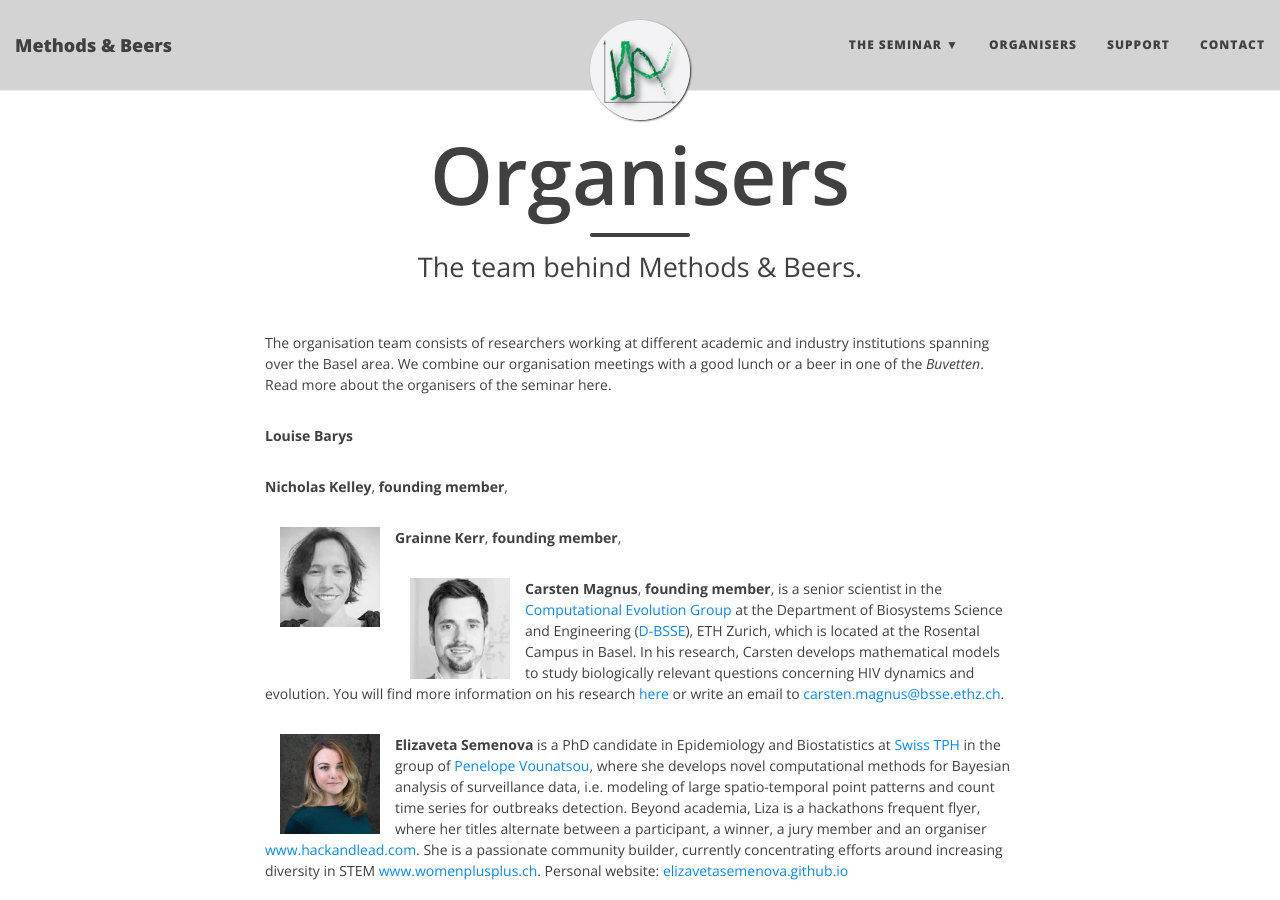
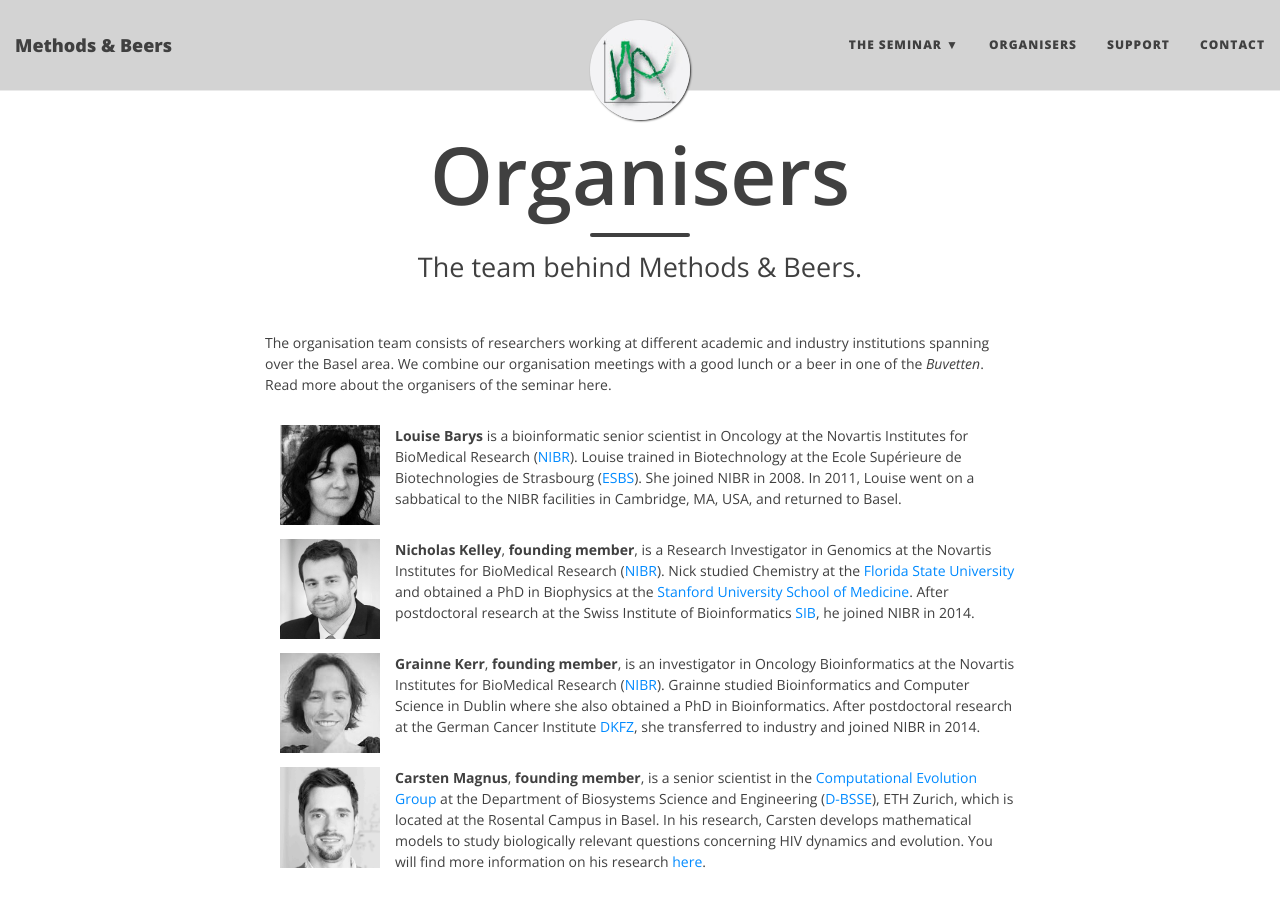
Before and after one commit to BaselComputationalCommunityInResearch/BaselComputationalCommunityInResearch.github.io, a Jekyll site: the page built from organisers/people.md, in a window 1280 px wide and 900 px high. Built offline with Jekyll 4.4.1, drawn with Linux system fonts in a browser that asks for light colours.

Commit message:
people page: added information on Louise, Nick and Grainne

```diff
--- a/organisers/people.md
+++ b/organisers/people.md
@@ -7,31 +7,39 @@
 The organisation team consists of researchers working at different academic and industry institutions spanning over the Basel area. We combine our organisation meetings with a good lunch or a beer in one of the _Buvetten_. Read more about the organisers of the seminar here.
 
 
-**Louise Barys**
 
-**Nicholas Kelley**, **founding member**,
-
-<img src="/img/grainne.jpg" alt="Drawing" style="width: 100px;" hspace="15px" align="left"/>  **Grainne Kerr**,  **founding member**,
-
-
-<img src="/img/carsten2.jpg" alt="Drawing" style="width: 100px;" hspace="15px" align="left"/>  **Carsten Magnus**, **founding member**,  is a senior scientist in the [Computational Evolution Group][link Tanja] at the Department of Biosystems Science and Engineering ([D-BSSE][link BSSE]), ETH Zurich, which is located at the Rosental Campus in Basel. In his research, Carsten develops mathematical models to study biologically relevant questions concerning HIV dynamics and evolution. You will find more information on his research [here][link Carsten] or write an email to <carsten.magnus@bsse.ethz.ch>.
+<img src="/img/louise.jpg" alt="Drawing" style="width: 100px;" hspace="15px" align="left"/>  **Louise Barys** is a bioinformatic senior scientist in Oncology at the Novartis Institutes for BioMedical Research ([NIBR][link NIBR]). Louise trained in Biotechnology at the Ecole Supérieure de Biotechnologies de Strasbourg ([ESBS][link esbs]). She joined NIBR in 2008. In 2011, Louise went on a sabbatical to the NIBR facilities in Cambridge, MA, USA, and returned to Basel.
 
 
 
 
-<img src="/img/liza.jpeg" alt="Drawing" style="width: 100px;" hspace="15px" align="left"/> **Elizaveta Semenova** is a PhD candidate in Epidemiology and  Biostatistics at [Swiss TPH][link TPH] in the group of [Penelope Vounatsou][link Bayesian group], where she develops novel computational methods for Bayesian analysis of surveillance data, i.e. modeling of large spatio-temporal point patterns and count time series for outbreaks detection. Beyond academia, Liza is a hackathons frequent flyer, where her titles alternate between a participant, a winner, a jury member and an organiser [www.hackandlead.com][link HackNLead]. She is a passionate community builder, currently concentrating efforts around increasing diversity in STEM [www.womenplusplus.ch][link wpp]. Personal website: [elizavetasemenova.github.io][link liza]
+<img src="/img/nick.jpg" alt="Drawing" style="width: 100px;" hspace="15px" align="left"/>  **Nicholas Kelley**,  **founding member**, is a Research Investigator in Genomics at the Novartis Institutes for BioMedical Research ([NIBR][link NIBR]). Nick studied Chemistry at the [Florida State University][link FSU] and obtained a PhD in Biophysics at the [Stanford University School of Medicine][link Stanford]. After postdoctoral research at the Swiss Institute of Bioinformatics [SIB][link SIB], he joined NIBR in 2014.
+
+
+<img src="/img/grainne.jpg" alt="Drawing" style="width: 100px;" hspace="15px" align="left"/>  **Grainne Kerr**,  **founding member**, is an investigator in Oncology Bioinformatics at the Novartis Institutes for BioMedical Research ([NIBR][link NIBR]). Grainne studied Bioinformatics and Computer Science in Dublin where she also obtained a PhD in Bioinformatics. After postdoctoral research at the German Cancer Institute [DKFZ][link DKFZ], she transferred to industry and joined NIBR in 2014.
+
+
+<img src="/img/carsten2.jpg" alt="Drawing" style="width: 100px;" hspace="15px" align="left"/>  **Carsten Magnus**, **founding member**,  is a senior scientist in the [Computational Evolution Group][link Tanja] at the Department of Biosystems Science and Engineering ([D-BSSE][link BSSE]), ETH Zurich, which is located at the Rosental Campus in Basel. In his research, Carsten develops mathematical models to study biologically relevant questions concerning HIV dynamics and evolution. You will find more information on his research [here][link Carsten].
+
+
+<img src="/img/liza_bw.jpg" alt="Drawing" style="width: 100px;" hspace="15px" align="left"/> **Elizaveta Semenova** is a PhD candidate in Epidemiology and  Biostatistics at [Swiss TPH][link TPH] in the group of [Penelope Vounatsou][link Bayesian group], where she develops novel computational methods for Bayesian analysis of surveillance data, i.e. modeling of large spatio-temporal point patterns and count time series for outbreaks detection. Beyond academia, Liza is a hackathons frequent flyer, where her titles alternate between a participant, a winner, a jury member and an organiser [www.hackandlead.com][link HackNLead]. She is a passionate community builder, currently concentrating efforts around increasing diversity in STEM [www.womenplusplus.ch][link wpp]. Personal website: [elizavetasemenova.github.io][link liza]
 
 
 <img src="/img/minion.jpg" alt="Drawing" style="width: 100px;" hspace="15px" align="left"/> **You?** We are always happy about new people who help us organising the seminars and who contribute new and exciting ideas for seminar topics or ideas on how to make the seminar even more interactive. Maybe you also want to join the organisation team? Please feel free to [contact us][link contact].
 
 
+[link Stanford]: http://med.stanford.edu/
+[link FSU]: https://www.fsu.edu/
+[link esbs]: https://esbs.unistra.fr/en/
 [link contact]: /contact/
 [link BSSE]: http://www.bsse.ethz.ch/
 [link Tanja]: http://www.bsse.ethz.ch/cevo
 [link Carsten]: https://magnuscar.github.io
-
 [link TPH]: https://www.swisstph.ch/en/
 [link Bayesian group]: https://www.swisstph.ch/en/about/eph/biostatistics/bayesian-modelling-and-analysis/
 [link HackNLead]: http://www.hackandlead.com/
 [link wpp]: https://www.womenplusplus.ch/
 [link liza]: https://elizavetasemenova.github.io/
+[link NIBR]: https://www.novartis.com/our-science/novartis-institutes-biomedical-research
+[link DKFZ]: https://www.dkfz.de/en/index.html
+[link SIB]: https://www.sib.swiss/
```
Also changed, not shown: img/liza_bw.jpg (added).
